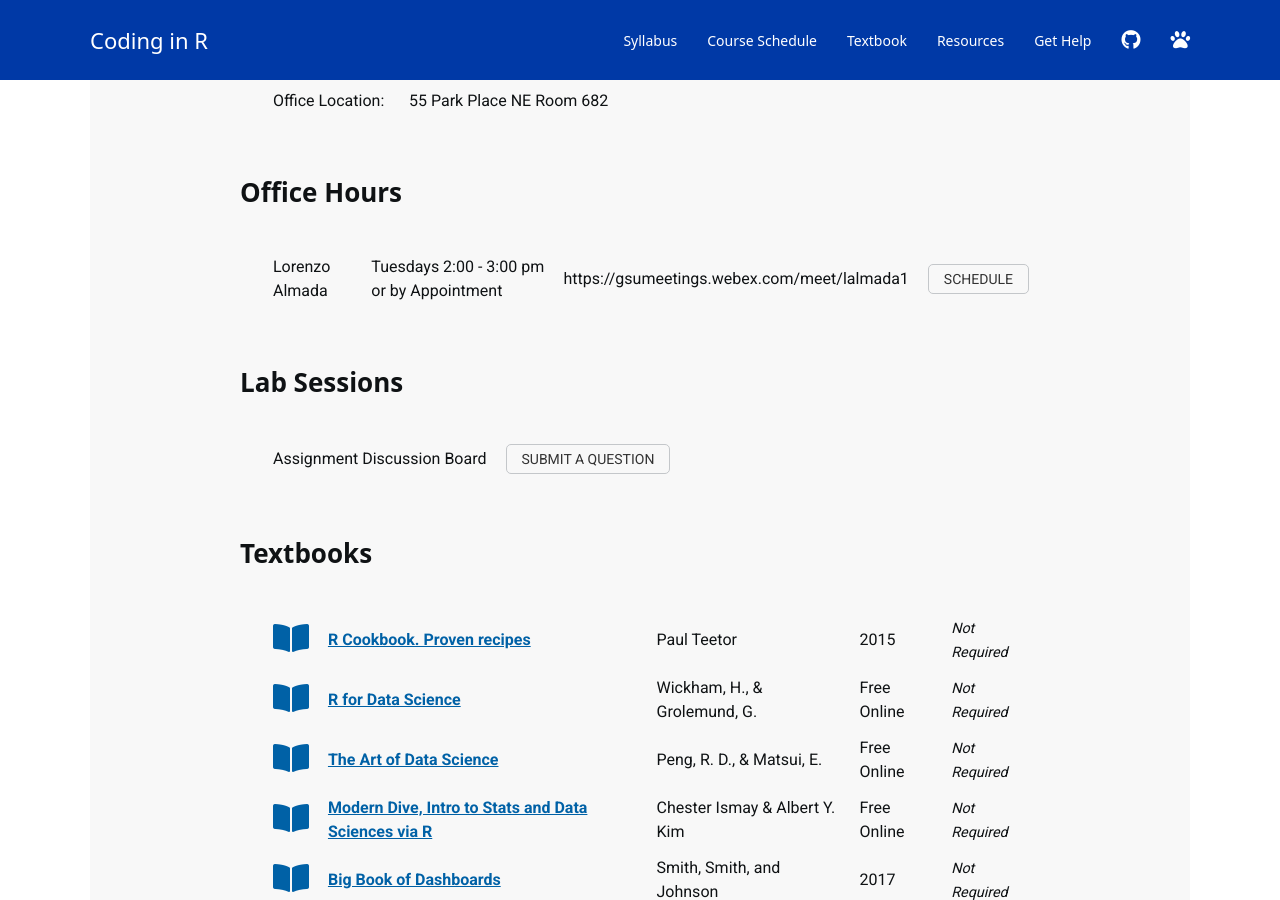
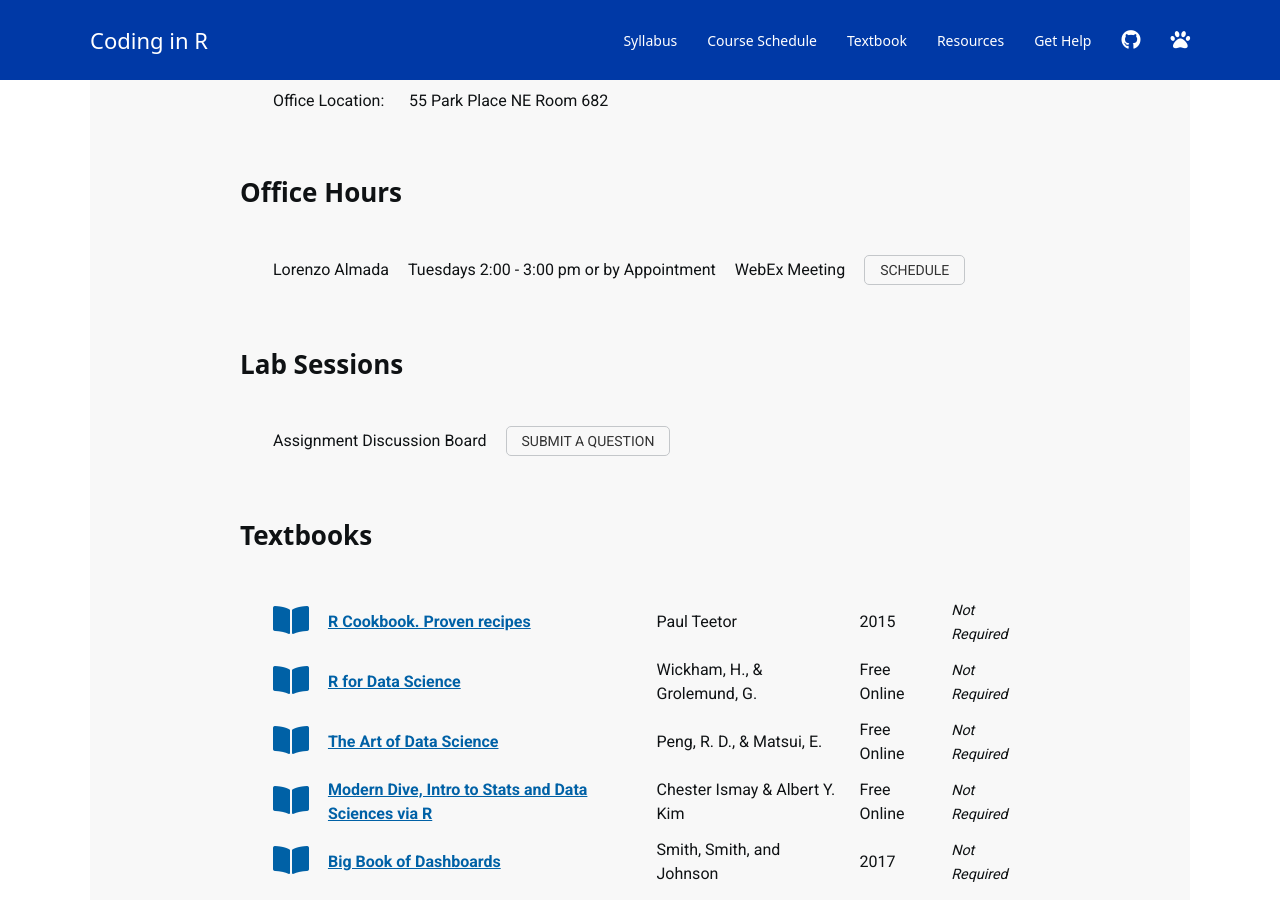
Before and after one commit to lalmada1/Coding-in-R-SPR-2021, a Jekyll site: the page built from index.md, in a window 1280 px wide and 900 px high, scrolled down 1440 px. Built offline with Jekyll 4.4.1, drawn with Linux system fonts in a browser that asks for light colours; nearby versions of some CDN libraries; a script bundle is joined from its source files by our own code; library files that are not in the unit come from our copies; a style sheet for code colours, icons or effects is not loaded.

Commit message:
Update index.md

```diff
--- a/index.md
+++ b/index.md
@@ -27,7 +27,7 @@ instructor:
    office_location: 55 Park Place NE Room 682
    website_url: 'https://aysps.gsu.edu/profile/lorenzo-almada/'
    office_hours_time: Tuesdays 2:00 - 3:00 pm or by Appointment
-   office_hours_location: 'https://gsumeetings.webex.com/meet/lalmada1'
+   office_hours_location: WebEx Meeting
 
 textbooks:
 - title: R Cookbook. Proven recipes
```
